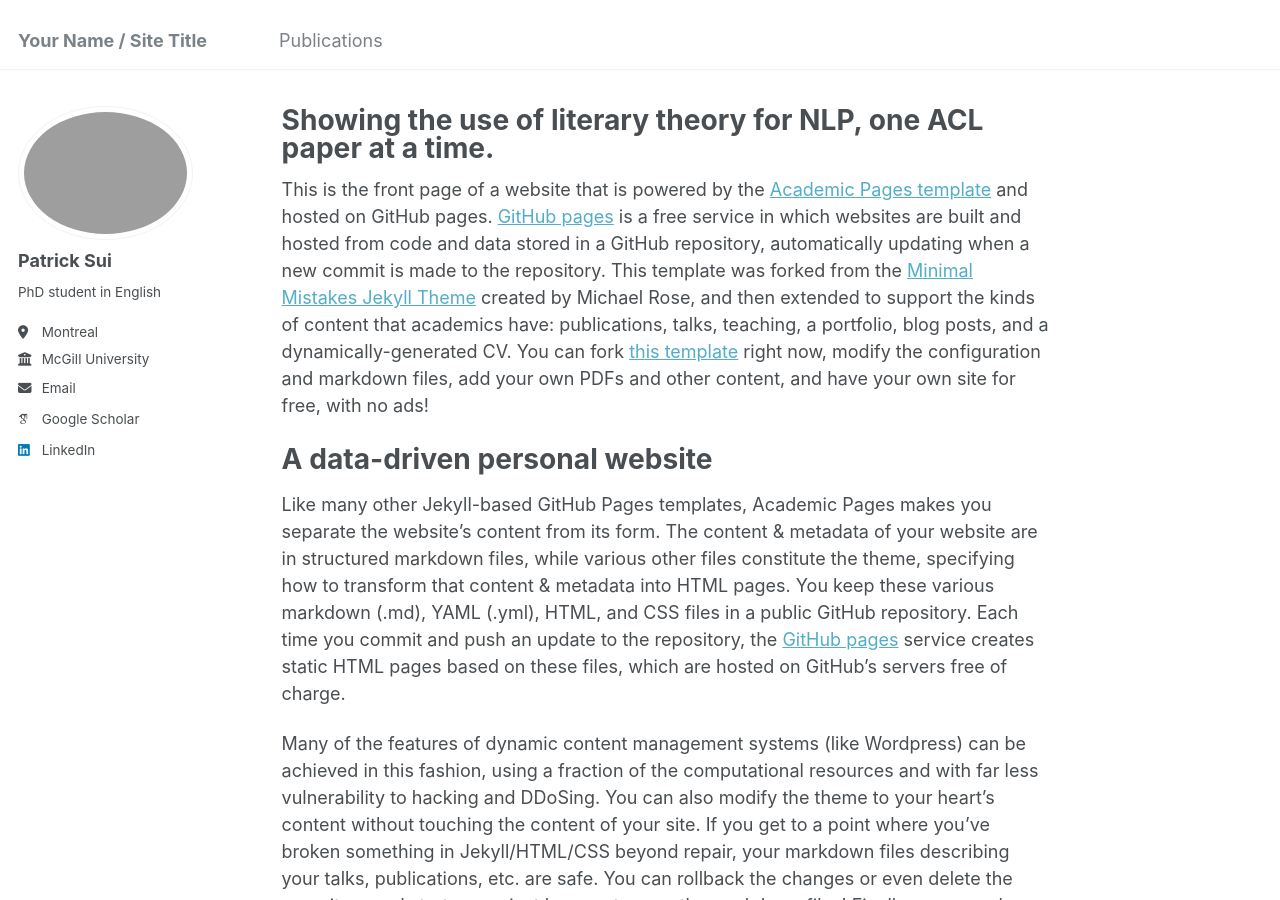
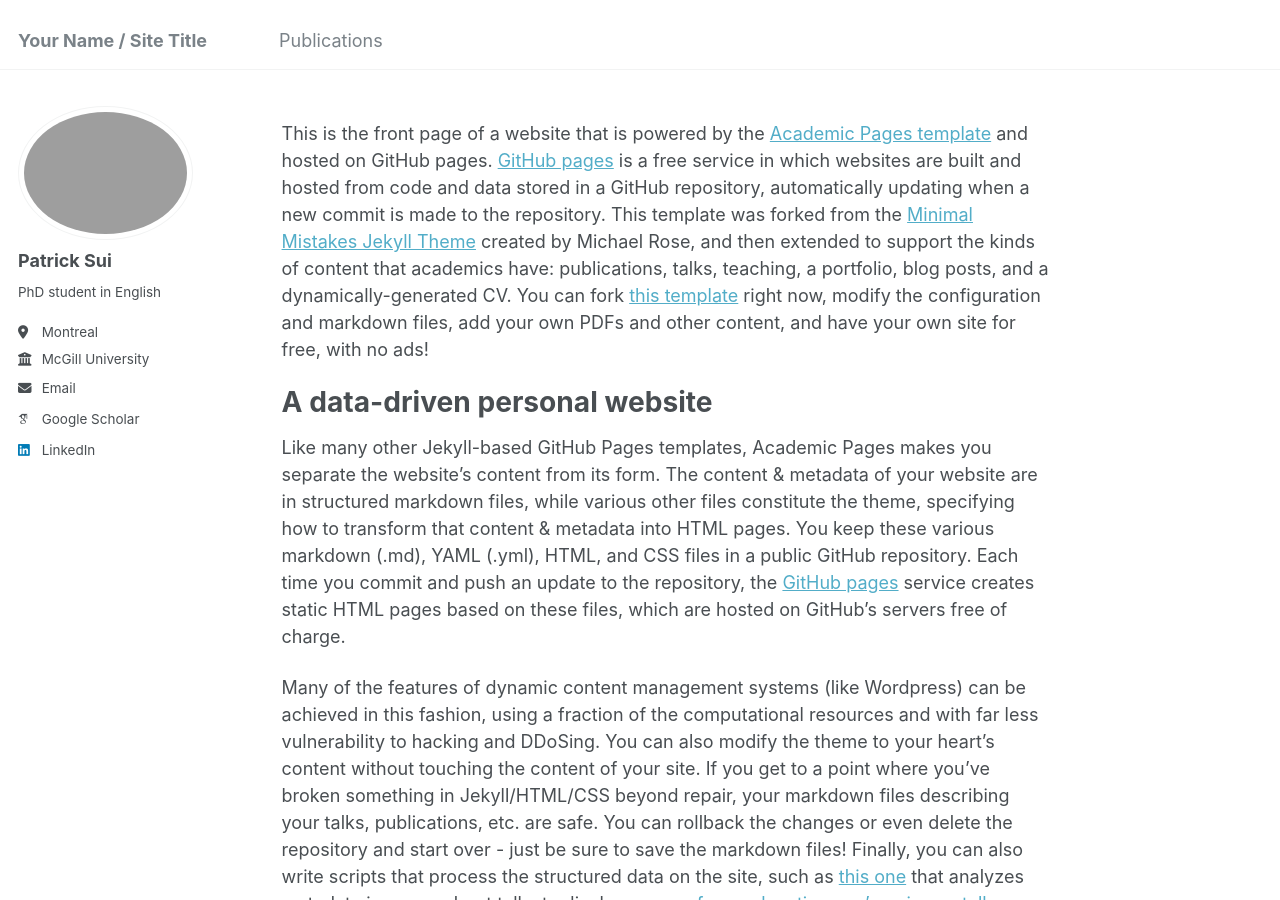
Before and after one commit to patrick-sui/patrick-sui, a Jekyll site: the page built from _pages/about.md, in a window 1280 px wide and 900 px high. Built offline with Jekyll 4.4.1, drawn with Linux system fonts in a browser that asks for light colours; some web fonts are replaced.

Commit message:
Update about.md

```diff
--- a/_pages/about.md
+++ b/_pages/about.md
@@ -1,7 +1,6 @@
 ---
 permalink: /
-title: "Showing the use of literary theory for NLP,
-one ACL paper at a time."
+title: ""
 author_profile: true
 redirect_from:
   - /about/
```
